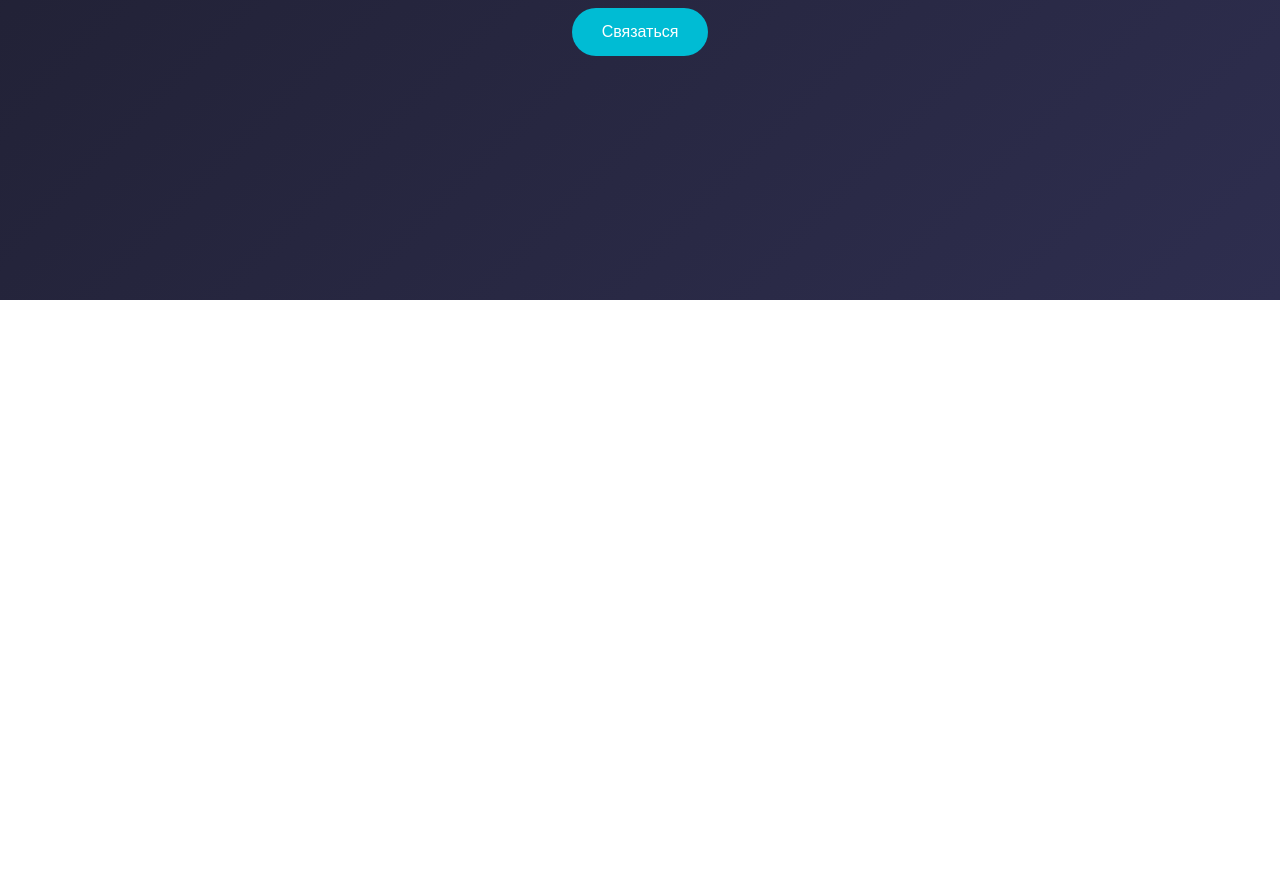
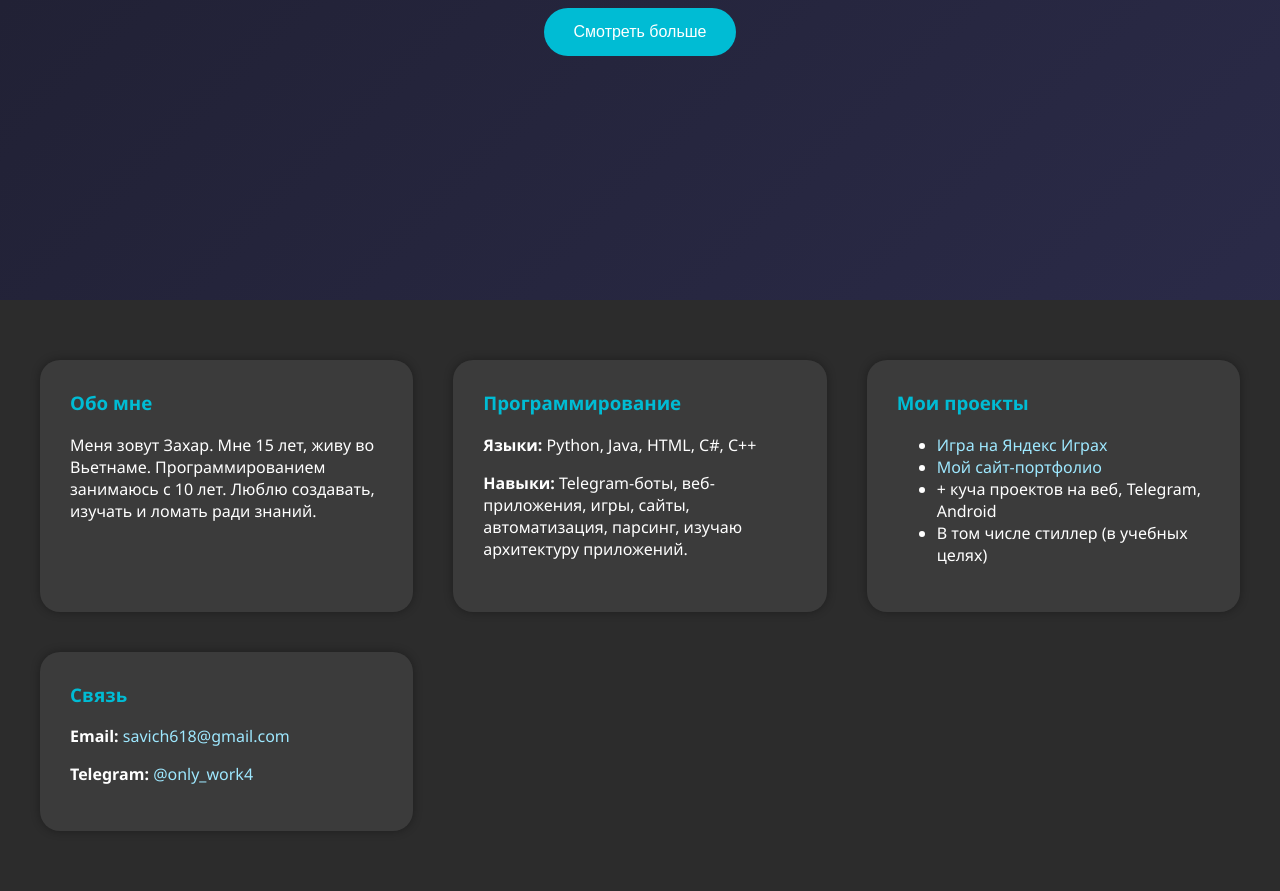
Before and after one commit to savich18423/savich18.com, a plain HTML site: page index.html in a window 1280 px wide. Shown: the part 500-1391 px from the top of the page. Before the commit the page ends 800 px from the top, so only its background shows below. Drawn offline with Linux system fonts and the light colour scheme.

Commit message:
Update index.html

```diff
--- a/index.html
+++ b/index.html
@@ -57,6 +57,40 @@
     .btn:hover {
       background-color: #0097a7;
     }
+
+    .section {
+      background: #2c2c2c;
+      padding: 60px 20px;
+    }
+
+    .grid {
+      display: grid;
+      grid-template-columns: repeat(auto-fit, minmax(300px, 1fr));
+      gap: 40px;
+      max-width: 1200px;
+      margin: 0 auto;
+    }
+
+    .box {
+      background: #3b3b3b;
+      padding: 30px;
+      border-radius: 20px;
+      box-shadow: 0 0 10px #00000055;
+    }
+
+    .box h3 {
+      margin-top: 0;
+      color: #00bcd4;
+    }
+
+    a {
+      color: #9ee8ff;
+      text-decoration: none;
+    }
+
+    a:hover {
+      text-decoration: underline;
+    }
   </style>
 </head>
 <body>
@@ -64,7 +98,38 @@
     <h1>Savich18</h1>
     <h2>Захар — программист</h2>
     <div class="skills">Python | Java | HTML | C# | C++</div>
-    <button class="btn" onclick="alert('Добро пожаловать!')">Связаться</button>
+    <button class="btn" onclick="document.getElementById('info').scrollIntoView({ behavior: 'smooth' })">Смотреть больше</button>
   </header>
+
+  <section class="section" id="info">
+    <div class="grid">
+      <div class="box">
+        <h3>Обо мне</h3>
+        <p>Меня зовут Захар. Мне 15 лет, живу во Вьетнаме. Программированием занимаюсь с 10 лет. Люблю создавать, изучать и ломать ради знаний.</p>
+      </div>
+
+      <div class="box">
+        <h3>Программирование</h3>
+        <p><strong>Языки:</strong> Python, Java, HTML, C#, C++</p>
+        <p><strong>Навыки:</strong> Telegram-боты, веб-приложения, игры, сайты, автоматизация, парсинг, изучаю архитектуру приложений.</p>
+      </div>
+
+      <div class="box">
+        <h3>Мои проекты</h3>
+        <ul>
+          <li><a href="https://yandex.ru/games/app/442580" target="_blank">Игра на Яндекс Играх</a></li>
+          <li><a href="https://savich18423.github.io/savich18.com/" target="_blank">Мой сайт-портфолио</a></li>
+          <li>+ куча проектов на веб, Telegram, Android</li>
+          <li>В том числе стиллер (в учебных целях)</li>
+        </ul>
+      </div>
+
+      <div class="box">
+        <h3>Связь</h3>
+        <p><strong>Email:</strong> <a href="mailto:savich618@gmail.com">savich618@gmail.com</a></p>
+        <p><strong>Telegram:</strong> <a href="https://t.me/only_work4">@only_work4</a></p>
+      </div>
+    </div>
+  </section>
 </body>
 </html>
```
